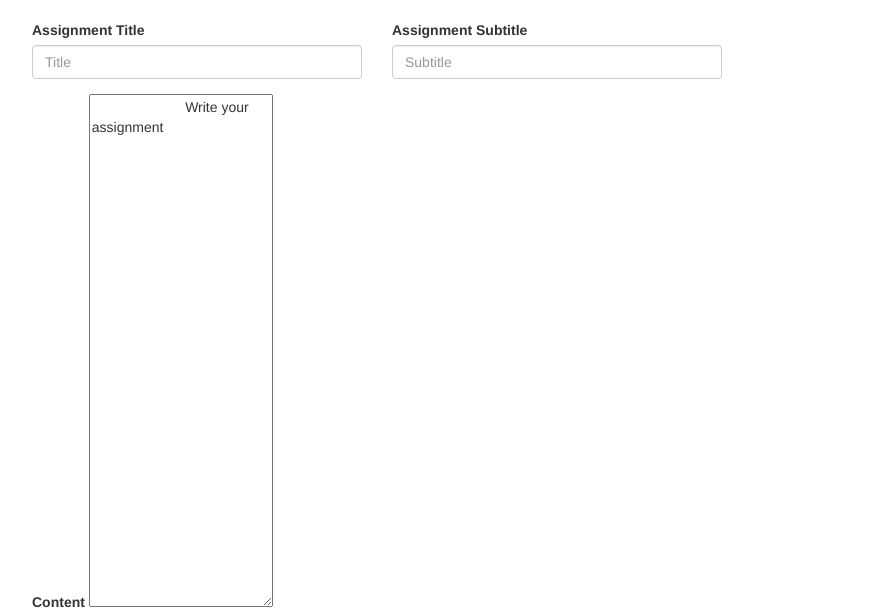
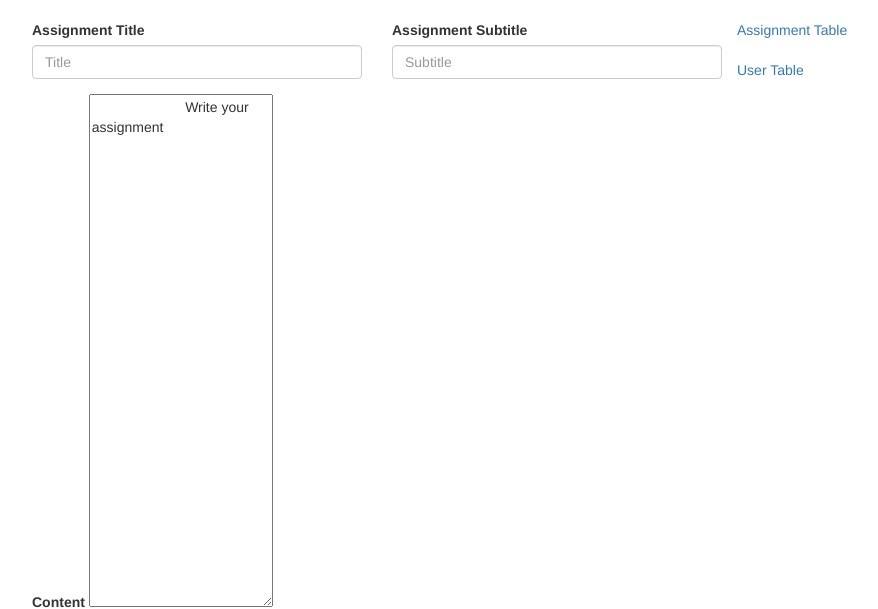
Before and after one commit to Raj-kar/learn-with-Raj, a Flask app: page /create-assignment in a window 1280 px wide. Shown: the top 609 px of the page, without its empty margins (3-881 px from the left). Run offline with Flask 2, Linux system fonts and the light colour scheme; the visitor is signed in with stand-in values (Sample User, id 1); data comes from the database, SQL or seed files in the repository; some libraries are stand-ins or nearby versions.

Commit message:
admin features added - manage post and users

```diff
--- a/main.py
+++ b/main.py
@@ -297,12 +297,17 @@
 
 
 
-@app.route('/table')
+@app.route('/posts-table')
 @admin_only
-def show_table():
+def show_post_table():
     assignments = Assignments.query.all()
-    return render_template("test.html", posts=assignments)
+    return render_template("test.html", posts=assignments, type="posts")
 
+@app.route('/students-table')
+@admin_only
+def show_student_table():
+    students = Student.query.all()
+    return render_template("test.html", posts=students, type="users")
 
 
 ## Errors Route
--- a/templates/create-ass.html
+++ b/templates/create-ass.html
@@ -45,9 +45,16 @@
                 <button type="submit" class="btn btn-primary">{{type}}  Assignment</button>
             </div>
         </div>
+    </form>
 
-
-    </form>
+   <div class="card">
+       <div class="card-body">
+           <ul>
+               <a href="{{ url_for('show_post_table') }}">Assignment Table</a><br><br>
+               <a href="{{ url_for('show_student_table') }}">User Table</a>
+           </ul>
+       </div>
+   </div>
 
     <script>
         tinymce.init({
```
Also changed, not shown: templates/test.html (+14 -0 lines).
